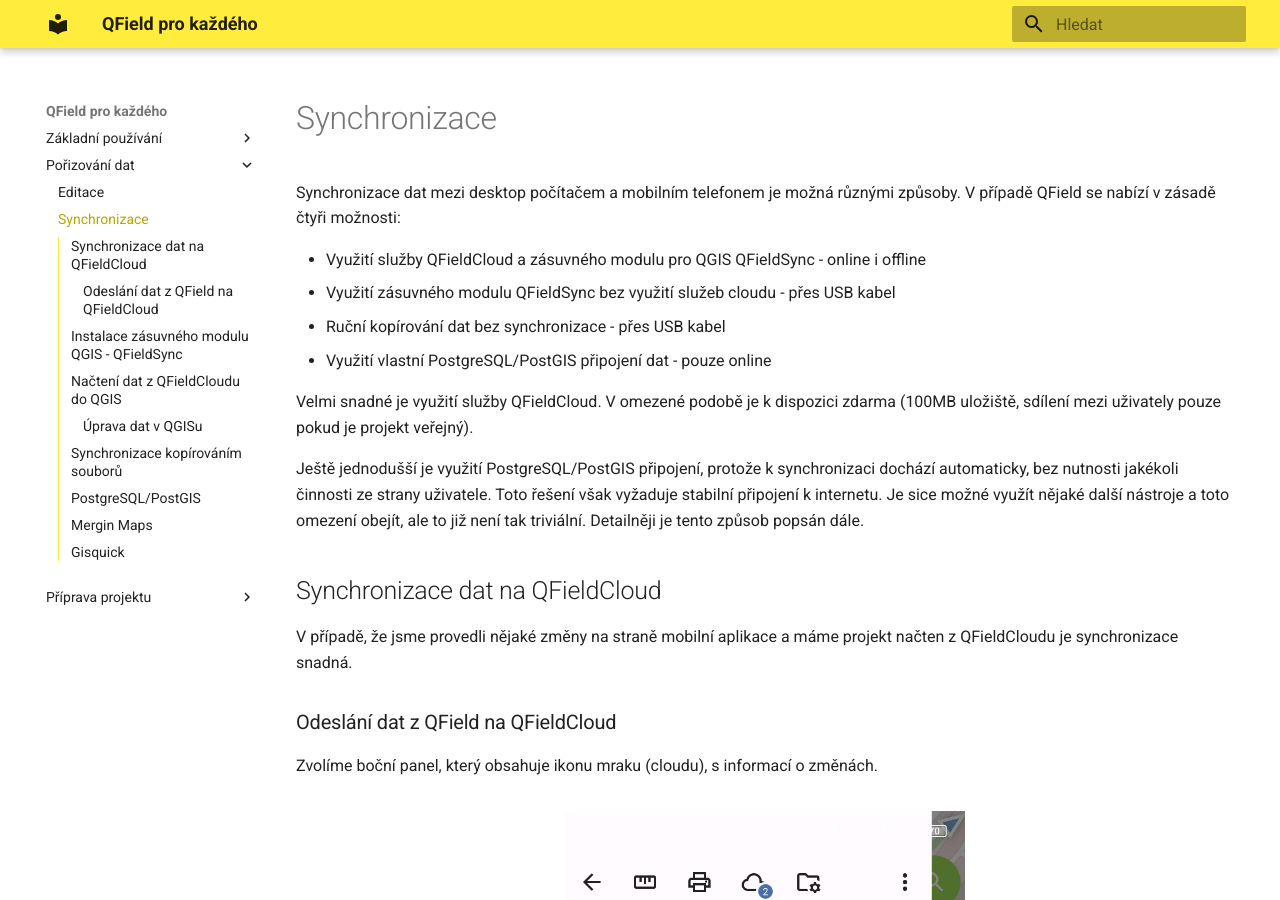
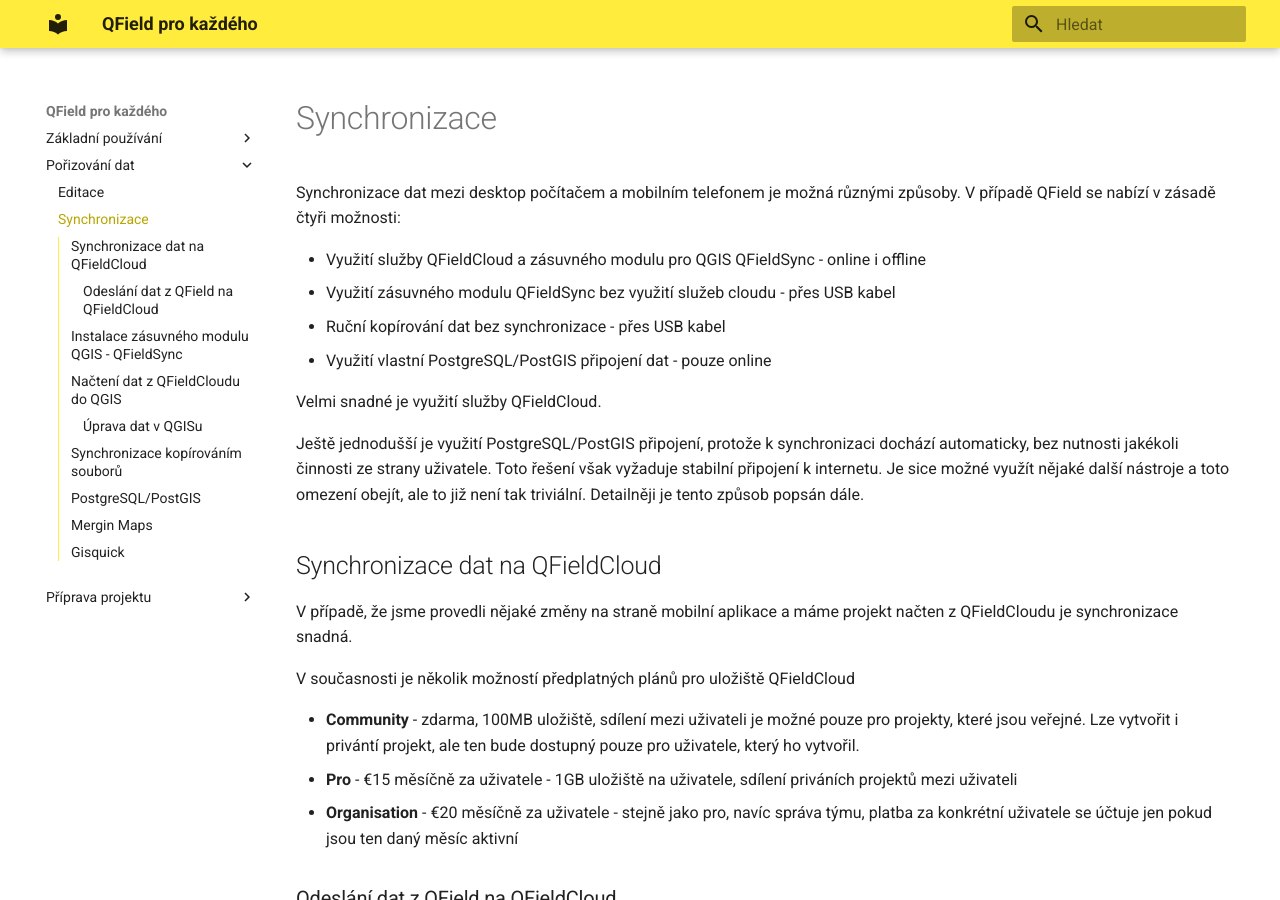
Before and after one commit to GISMentors/qfield, an MkDocs documentation site: the page built from docs/editace/synchronizace.md, in a window 1280 px wide and 900 px high. Built offline with MkDocs 1.6.1 and Material for MkDocs 9.7.7, drawn with Linux system fonts in a browser that asks for light colours.

Commit message:
add: předpladné

```diff
--- a/docs/editace/synchronizace.md
+++ b/docs/editace/synchronizace.md
@@ -8,8 +8,7 @@
 * Ruční kopírování dat bez synchronizace - přes USB kabel
 * Využití vlastní PostgreSQL/PostGIS připojení dat - pouze online
 
-Velmi snadné je využití služby QFieldCloud. V omezené podobě je k dispozici zdarma
-(100MB uložiště, sdílení mezi uživately pouze pokud je projekt veřejný).
+Velmi snadné je využití služby QFieldCloud.
 
 Ještě jednodušší je využití PostgreSQL/PostGIS připojení, protože k synchronizaci
 dochází automaticky, bez nutnosti jakékoli činnosti ze strany uživatele. Toto řešení
@@ -21,6 +20,13 @@
 
 V případě, že jsme provedli nějaké změny na straně mobilní aplikace
 a máme projekt načten z QFieldCloudu je synchronizace snadná.
+
+V současnosti je několik možností předplatných plánů pro uložiště QFieldCloud
+
+- **Community** - zdarma, 100MB uložiště, sdílení mezi uživateli je možné pouze pro projekty, které jsou veřejné. Lze vytvořit i privántí projekt, ale ten bude dostupný pouze pro uživatele, který ho vytvořil.
+- **Pro** - €15 měsíčně za uživatele -  1GB uložiště na uživatele, sdílení priváních projektů mezi uživateli
+- **Organisation** - €20 měsíčně za uživatele - stejně jako pro, navíc správa týmu, platba za konkrétní uživatele se účtuje jen pokud jsou ten daný měsíc aktivní
+
 
 ### Odeslání dat z QField na QFieldCloud
 
```
